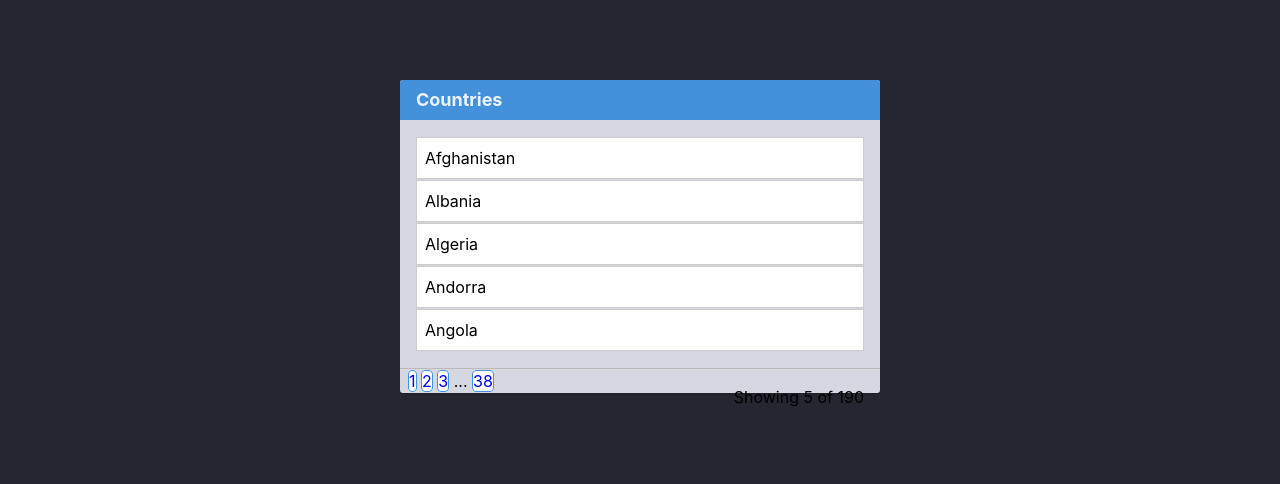
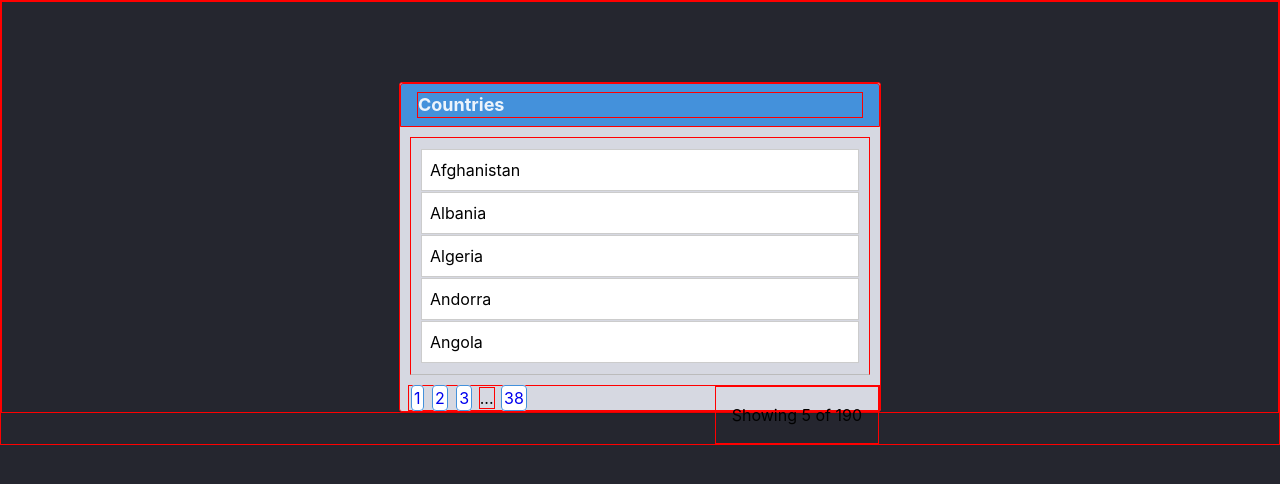
Before and after one commit to zeinabhteiit/html-css-git, a website: page week-1/7-css-box/index.html in a window 1280 px wide. Drawn offline with Linux system fonts and the light colour scheme.

Commit message:
Completed 7-css-box exercise

```diff
--- a/week-1/7-css-box/styles.css
+++ b/week-1/7-css-box/styles.css
@@ -3,4 +3,15 @@
   border: 1px solid #4491db;
   border-radius: 4px;
   background: #fff;
+  width: 30px;
+  height: 20px;
+  margin: 2px;
+  padding: 2px;
 }
+* {
+  border: 1px solid red;
+}
+.countries {
+  margin: 10px;
+  padding: 10px;
+}
```
